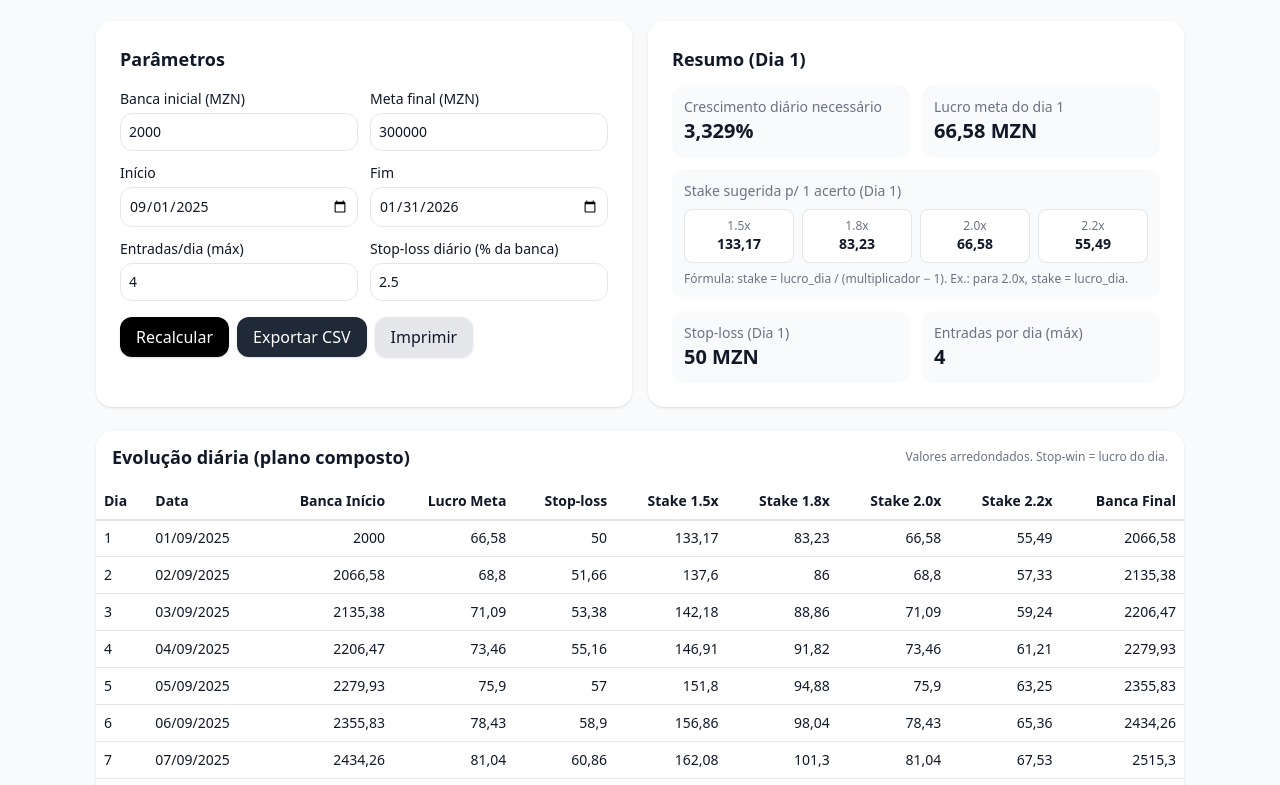
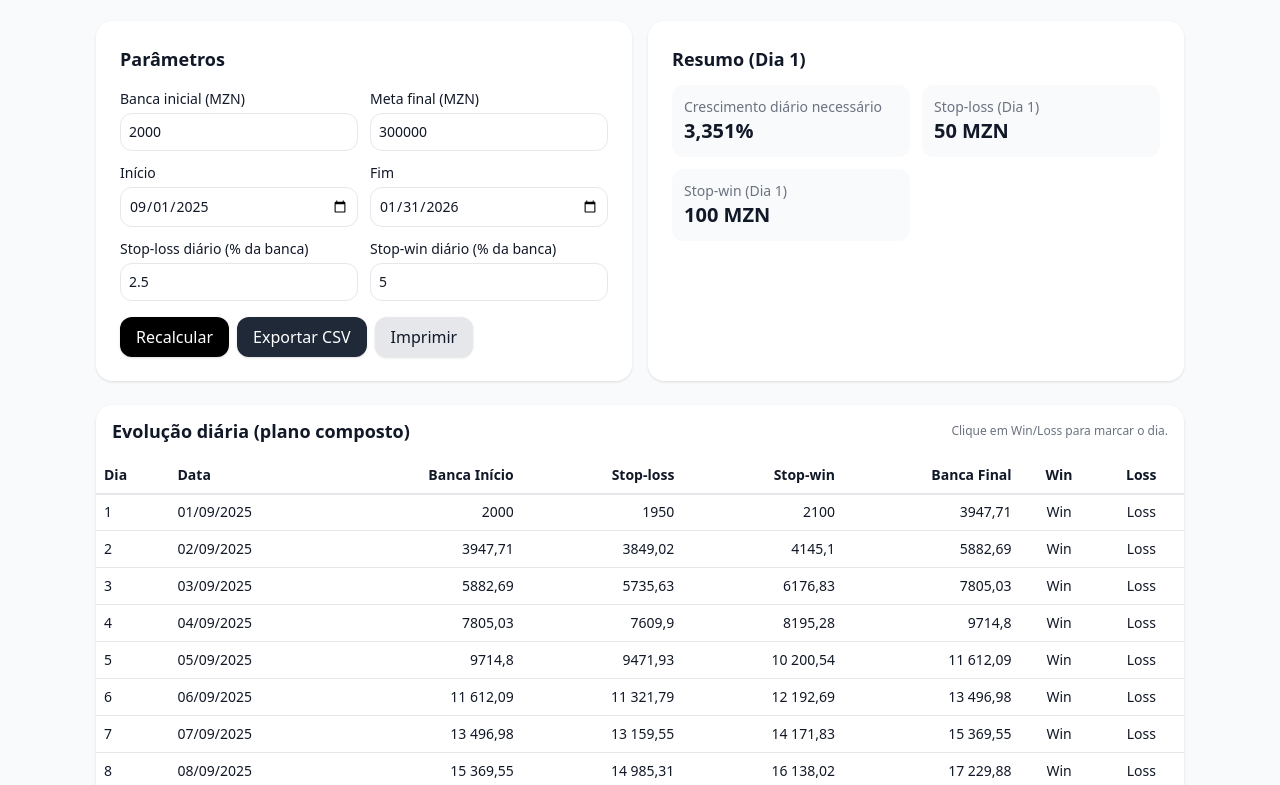
Before and after one commit to minrageC/Dashboard, a plain HTML site: page index.html in a window 1280 px wide. Shown: the part 91-876 px from the top of the page. Drawn offline with nearby package versions, Linux system fonts and the light colour scheme.

Commit message:
Update index.html

```diff
--- a/index.html
+++ b/index.html
@@ -1,9 +1,9 @@
 <!DOCTYPE html>
 <html lang="pt">
 <head>
-  <meta charset="utf-8" />
-  <meta name="viewport" content="width=device-width, initial-scale=1" />
-  <title>Plano Diário — 2.000 → 300.000 MZN</title>
+<meta charset="utf-8">
+<meta name="viewport" content="width=device-width, initial-scale=1">
+<title>Plano Diário</title>
 <script src="https://cdn.tailwindcss.com"></script>
 <style>
   * { box-sizing: border-box; }
@@ -11,100 +11,87 @@
   table { border-collapse: collapse; }
   th, td { border-bottom: 1px solid #e5e7eb; }
   .sticky-th { position: sticky; top: 0; background: white; box-shadow: 0 1px 0 #e5e7eb; z-index: 1; }
+  .win { background-color: #d1fae5 !important; color: #065f46; font-weight: bold; }
+  .loss { background-color: #fee2e2 !important; color: #b91c1c; font-weight: bold; }
+  .clickable { cursor: pointer; text-align: center; border-radius: 0.5rem; padding: 0.25rem; }
 </style>
 </head>
 <body class="bg-gray-50 text-gray-900">
 <main class="max-w-6xl mx-auto p-4 md:p-8">
+
 <header class="mb-6">
-      <h1 class="text-2xl md:text-3xl font-bold">Plano diário — 2.000 MZN → 300.000 MZN</h1>
-      <p class="text-sm text-gray-600">Período: <span id="periodo" class="font-medium">01/09/2025 → 31/01/2026</span> • Dias (inclusivos): <span id="dias" class="font-medium num"></span></p>
+<h1 class="text-2xl md:text-3xl font-bold">Plano diário</h1>
+<p class="text-sm text-gray-600">Período: <span id="periodo" class="font-medium">
+
+</span> • Dias (inclusivos): <span id="dias" class="font-medium num"></span></p>
 </header>
 
 <section class="grid md:grid-cols-2 gap-4 mb-6">
-      <!-- Parâmetros -->
-      <div class="bg-white rounded-2xl shadow p-4 md:p-6">
-        <h2 class="text-lg font-semibold mb-4">Parâmetros</h2>
+<div class="bg-white rounded-2xl shadow p-4 md:p-6 space-y-4">
+<h2 class="text-lg font-semibold">Parâmetros</h2>
 <div class="grid grid-cols-2 gap-3">
 <label class="text-sm">Banca inicial (MZN)
-            <input id="banca" type="number" class="w-full mt-1 rounded-xl border p-2 num" value="2000" min="1" />
+<input id="banca" type="number" class="w-full mt-1 rounded-xl border p-2 num" value="2000" min="1">
 </label>
 <label class="text-sm">Meta final (MZN)
-            <input id="meta" type="number" class="w-full mt-1 rounded-xl border p-2 num" value="300000" min="1" />
+<input id="meta" type="number" class="w-full mt-1 rounded-xl border p-2 num" value="300000" min="1">
 </label>
 <label class="text-sm">Início
-            <input id="inicio" type="date" class="w-full mt-1 rounded-xl border p-2" value="2025-09-01" />
+<input id="inicio" type="date" class="w-full mt-1 rounded-xl border p-2" value="2025-09-01">
 </label>
 <label class="text-sm">Fim
-            <input id="fim" type="date" class="w-full mt-1 rounded-xl border p-2" value="2026-01-31" />
-          </label>
-          <label class="text-sm">Entradas/dia (máx)
-            <input id="entradas" type="number" class="w-full mt-1 rounded-xl border p-2 num" value="4" min="1" max="20" />
+<input id="fim" type="date" class="w-full mt-1 rounded-xl border p-2" value="2026-01-31">
 </label>
 <label class="text-sm">Stop-loss diário (% da banca)
-            <input id="slPct" type="number" class="w-full mt-1 rounded-xl border p-2 num" value="2.5" step="0.1" />
+<input id="slPct" type="number" class="w-full mt-1 rounded-xl border p-2 num" value="2.5" step="0.1">
+</label>
+<label class="text-sm">Stop-win diário (% da banca)
+<input id="swPct" type="number" class="w-full mt-1 rounded-xl border p-2 num" value="5" step="0.1">
 </label>
 </div>
-        <div class="mt-4 flex gap-2">
+<div class="flex gap-2">
 <button id="recalcular" class="px-4 py-2 rounded-xl bg-black text-white shadow">Recalcular</button>
 <button id="exportar" class="px-4 py-2 rounded-xl bg-gray-800 text-white shadow">Exportar CSV</button>
 <button id="imprimir" class="px-4 py-2 rounded-xl bg-gray-200 shadow">Imprimir</button>
 </div>
 </div>
 
-      <!-- Resumo do dia 1 -->
-      <div class="bg-white rounded-2xl shadow p-4 md:p-6">
-        <h2 class="text-lg font-semibold mb-3">Resumo (Dia 1)</h2>
+<div class="bg-white rounded-2xl shadow p-4 md:p-6 space-y-3">
+<h2 class="text-lg font-semibold">Resumo (Dia 1)</h2>
 <div class="grid grid-cols-2 gap-3 text-sm">
 <div class="p-3 rounded-xl bg-gray-50">
 <div class="text-gray-500">Crescimento diário necessário</div>
 <div class="text-xl font-bold num" id="rPct">—</div>
 </div>
 <div class="p-3 rounded-xl bg-gray-50">
-            <div class="text-gray-500">Lucro meta do dia 1</div>
-            <div class="text-xl font-bold num"><span id="lucroDia1">—</span> MZN</div>
-          </div>
-          <div class="col-span-2 p-3 rounded-xl bg-gray-50">
-            <div class="text-gray-500 mb-2">Stake sugerida p/ 1 acerto (Dia 1)</div>
-            <div class="grid grid-cols-4 gap-2 text-center">
-              <div class="p-2 rounded-lg bg-white border"><div class="text-xs text-gray-500">1.5x</div><div class="font-semibold num" id="s15">—</div></div>
-              <div class="p-2 rounded-lg bg-white border"><div class="text-xs text-gray-500">1.8x</div><div class="font-semibold num" id="s18">—</div></div>
-              <div class="p-2 rounded-lg bg-white border"><div class="text-xs text-gray-500">2.0x</div><div class="font-semibold num" id="s20">—</div></div>
-              <div class="p-2 rounded-lg bg-white border"><div class="text-xs text-gray-500">2.2x</div><div class="font-semibold num" id="s22">—</div></div>
-            </div>
-            <p class="text-xs text-gray-500 mt-2">Fórmula: stake = lucro_dia / (multiplicador − 1). Ex.: para 2.0x, stake = lucro_dia.</p>
-          </div>
-          <div class="p-3 rounded-xl bg-gray-50">
 <div class="text-gray-500">Stop-loss (Dia 1)</div>
 <div class="text-xl font-bold num"><span id="slValor">—</span> MZN</div>
 </div>
 <div class="p-3 rounded-xl bg-gray-50">
-            <div class="text-gray-500">Entradas por dia (máx)</div>
-            <div class="text-xl font-bold" id="entrResumo">—</div>
+<div class="text-gray-500">Stop-win (Dia 1)</div>
+<div class="text-xl font-bold num"><span id="swValor">—</span> MZN</div>
 </div>
 </div>
 </div>
 </section>
 
-    <!-- Tabela -->
 <section class="bg-white rounded-2xl shadow overflow-hidden">
 <div class="px-4 py-3 flex items-center justify-between">
 <h2 class="text-lg font-semibold">Evolução diária (plano composto)</h2>
-        <div class="text-xs text-gray-500">Valores arredondados. Stop-win = lucro do dia.</div>
+<div class="text-xs text-gray-500">Clique em Win/Loss para marcar o dia.</div>
 </div>
-      <div class="overflow-auto max-h-[65vh]">
+<div class="overflow-auto max-h-[50vh]">
 <table class="w-full text-sm">
 <thead>
 <tr class="sticky-th">
 <th class="text-left p-2">Dia</th>
 <th class="text-left p-2">Data</th>
 <th class="text-right p-2">Banca Início</th>
-              <th class="text-right p-2">Lucro Meta</th>
 <th class="text-right p-2">Stop-loss</th>
-              <th class="text-right p-2">Stake 1.5x</th>
-              <th class="text-right p-2">Stake 1.8x</th>
-              <th class="text-right p-2">Stake 2.0x</th>
-              <th class="text-right p-2">Stake 2.2x</th>
+<th class="text-right p-2">Stop-win</th>
 <th class="text-right p-2">Banca Final</th>
+<th class="text-center p-2">Win</th>
+<th class="text-center p-2">Loss</th>
 </tr>
 </thead>
 <tbody id="tbody"></tbody>
@@ -113,136 +100,107 @@
 </section>
 
 <footer class="text-xs text-gray-500 mt-6">
-      <p>Disciplina recomendada: 3–5 entradas/dia; atingir <span class="num">stop-win</span> e encerrar; respeitar <span class="num">stop-loss</span> diário.</p>
+<p>Disciplina recomendada: atingir <span class="num">stop-win</span> e encerrar; respeitar <span class="num">stop-loss</span> diário.</p>
 </footer>
 </main>
 
 <script>
-    const fmt = (n) => new Intl.NumberFormat('pt-MZ', {maximumFractionDigits: 2}).format(n);
-    const fmtPct = (n) => new Intl.NumberFormat('pt-MZ', {maximumFractionDigits: 3}).format(n);
+const fmt=n=>new Intl.NumberFormat('pt-MZ',{maximumFractionDigits:2}).format(n);
+const fmtPct=n=>new Intl.NumberFormat('pt-MZ',{maximumFractionDigits:3}).format(n);
 
-    function daysInclusive(d1, d2){
-      const ms = (d2 - d1) / (1000*60*60*24);
-      return Math.floor(ms) + 1;
+function daysInclusive(d1,d2){return Math.floor((d2-d1)/(1000*60*60*24))+1;}
+
+function recalc(){
+  const banca=Number(document.getElementById('banca').value);
+  const meta=Number(document.getElementById('meta').value);
+  const inicio=new Date(document.getElementById('inicio').value);
+  const fim=new Date(document.getElementById('fim').value);
+  const slPct=Number(document.getElementById('slPct').value)/100;
+  const swPct=Number(document.getElementById('swPct').value)/100;
+
+  if(!banca||!meta||isNaN(inicio)||isNaN(fim)||fim<inicio){alert('Verifique os parâmetros.');return;}
+
+  const N=daysInclusive(inicio,fim);
+  document.getElementById('dias').textContent=N;
+  document.getElementById('periodo').textContent=`${inicio.toLocaleDateString('pt-PT')} → ${fim.toLocaleDateString('pt-PT')}`;
+
+  const tbody=document.getElementById('tbody'); tbody.innerHTML='';
+  let B=banca;
+
+  for(let i=1;i<=N;i++){
+    const d=new Date(inicio); d.setDate(inicio.getDate()+(i-1));
+
+    const SL=B-B*slPct;
+    const SW=B+B*swPct;
+    const Bfim=B+(meta-B)/N;
+
+    const tr=document.createElement('tr'); tr.dataset.index=i-1;
+    const cells=[i,d.toLocaleDateString('pt-PT'),fmt(B),fmt(SL),fmt(SW),fmt(Bfim)];
+    cells.forEach((c,idx)=>{
+      const td=document.createElement('td');
+      td.className='p-2 '+(idx>=2?'text-right num':'');
+      td.textContent=c;
+      tr.appendChild(td);
+    });
+
+    const winTd=document.createElement('td'); const winDiv=document.createElement('div');
+    winDiv.className='clickable'; winDiv.textContent='Win';
+    winDiv.addEventListener('click',()=>{ tr.classList.toggle('win'); tr.classList.remove('loss'); atualizarResumo(); });
+    winTd.appendChild(winDiv); tr.appendChild(winTd);
+
+    const lossTd=document.createElement('td'); const lossDiv=document.createElement('div');
+    lossDiv.className='clickable'; lossDiv.textContent='Loss';
+    lossDiv.addEventListener('click',()=>{ tr.classList.toggle('loss'); tr.classList.remove('win'); atualizarResumo(); });
+    lossTd.appendChild(lossDiv); tr.appendChild(lossTd);
+
+    tbody.appendChild(tr); B=Bfim;
   }
 
-    function recalc(){
-      const banca = Number(document.getElementById('banca').value || 0);
-      const meta = Number(document.getElementById('meta').value || 0);
-      const inicio = new Date(document.getElementById('inicio').value);
-      const fim = new Date(document.getElementById('fim').value);
-      const entradas = Number(document.getElementById('entradas').value || 1);
-      const slPct = Number(document.getElementById('slPct').value || 0);
-
-      if(!banca || !meta || !(inicio instanceof Date) || !(fim instanceof Date) || isNaN(inicio) || isNaN(fim) || fim < inicio){
-        alert('Verifique os parâmetros.');
-        return;
+  window.__export={banca,meta,inicio,fim,N,slPct,swPct};
+  atualizarResumo();
 }
 
-      const N = daysInclusive(inicio, fim);
-      document.getElementById('dias').textContent = N;
-      document.getElementById('periodo').textContent = `${inicio.toLocaleDateString('pt-PT')} → ${fim.toLocaleDateString('pt-PT')}`;
+function atualizarResumo(){
+  const tbody=document.getElementById('tbody');
+  if(!tbody.firstChild) return;
+  const primeiraLinha=tbody.firstChild;
+  const B=Number(primeiraLinha.cells[2].textContent.replace(/\./g,''));
+  const slPct=window.__export.slPct;
+  const swPct=window.__export.swPct;
 
-      const r = Math.pow(meta / banca, 1 / N) - 1; // taxa diária composta
-      document.getElementById('rPct').textContent = fmtPct(r * 100) + '%';
-      document.getElementById('entrResumo').textContent = entradas;
+  let lucroDia=primeiraLinha.classList.contains('win')?B*swPct:(primeiraLinha.classList.contains('loss')?-B*slPct:0);
 
-      // Dia 1
-      const lucroDia1 = banca * r;
-      document.getElementById('lucroDia1').textContent = fmt(lucroDia1);
-      document.getElementById('s15').textContent = fmt(lucroDia1 / (1.5 - 1));
-      document.getElementById('s18').textContent = fmt(lucroDia1 / (1.8 - 1));
-      document.getElementById('s20').textContent = fmt(lucroDia1 / (2.0 - 1));
-      document.getElementById('s22').textContent = fmt(lucroDia1 / (2.2 - 1));
-      document.getElementById('slValor').textContent = fmt(banca * slPct / 100);
+  document.getElementById('slValor').textContent=fmt(B*slPct);
+  document.getElementById('swValor').textContent=fmt(B*swPct);
 
-      // Tabela
-      const tbody = document.getElementById('tbody');
-      tbody.innerHTML = '';
-
-      let B = banca;
-      for(let i=1; i<=N; i++){
-        const d = new Date(inicio);
-        d.setDate(inicio.getDate() + (i-1));
-        const lucro = B * r;
-        const SL = B * slPct / 100;
-        const stake15 = lucro / (1.5 - 1);
-        const stake18 = lucro / (1.8 - 1);
-        const stake20 = lucro / (2.0 - 1);
-        const stake22 = lucro / (2.2 - 1);
-        const Bfim = B * (1 + r);
-
-        const tr = document.createElement('tr');
-        const cells = [
-          i,
-          d.toLocaleDateString('pt-PT'),
-          fmt(B),
-          fmt(lucro),
-          fmt(SL),
-          fmt(stake15),
-          fmt(stake18),
-          fmt(stake20),
-          fmt(stake22),
-          fmt(Bfim),
-        ];
-        cells.forEach((c, idx)=>{
-          const td = document.createElement('td');
-          td.className = 'p-2 ' + (idx>=2 ? 'text-right num' : '');
-          td.textContent = c;
-          tr.appendChild(td);
-        });
-        tbody.appendChild(tr);
-        B = Bfim;
-      }
-
-      // CSV export data cache
-      window.__export = {banca, meta, inicio, fim, N, r, slPct};
+  let bancaAtual=B+lucroDia;
+  const diasRestantes=window.__export.N-1;
+  let crescimento=0;
+  if(diasRestantes>0){ crescimento=Math.pow(window.__export.meta/bancaAtual,1/diasRestantes)-1; }
+  document.getElementById('rPct').textContent=fmtPct(crescimento*100)+'%';
 }
 
 function exportCSV(){
-      if(!window.__export){ return; }
-      const {banca, meta, inicio, fim, N, r, slPct} = window.__export;
-      let B = banca;
-      let lines = [
-        ['Dia','Data','Banca Inicio','Lucro Meta','Stop-loss','Stake 1.5x','Stake 1.8x','Stake 2.0x','Stake 2.2x','Banca Final']
-      ];
-      for(let i=1; i<=N; i++){
-        const d = new Date(inicio);
-        d.setDate(inicio.getDate() + (i-1));
-        const lucro = B * r;
-        const SL = B * slPct / 100;
-        const row = [
-          i,
-          d.toISOString().slice(0,10),
-          B.toFixed(2),
-          lucro.toFixed(2),
-          SL.toFixed(2),
-          (lucro/(1.5-1)).toFixed(2),
-          (lucro/(1.8-1)).toFixed(2),
-          (lucro/(2.0-1)).toFixed(2),
-          (lucro/(2.2-1)).toFixed(2),
-          (B*(1+r)).toFixed(2)
-        ];
+  if(!window.__export) return;
+  const tbody=document.getElementById('tbody');
+  const lines=[['Dia','Data','Banca Inicio','Stop-loss','Stop-win','Banca Final']];
+  for(let i=0;i<tbody.children.length;i++){
+    const tr=tbody.children[i];
+    const row=[];
+    for(let j=0;j<6;j++) row.push(tr.cells[j].textContent);
     lines.push(row);
-        B = B * (1 + r);
   }
-      const csv = lines.map(a=>a.join(',')).join('\n');
-      const blob = new Blob([csv], {type: 'text/csv;charset=utf-8;'});
-      const url = URL.createObjectURL(blob);
-      const a = document.createElement('a');
-      a.href = url;
-      a.download = 'plano_diario_2000_para_300000.csv';
-      document.body.appendChild(a);
-      a.click();
-      document.body.removeChild(a);
-      URL.revokeObjectURL(url);
+  const csv=lines.map(a=>a.join(',')).join('\n');
+  const blob=new Blob([csv],{type:'text/csv;charset=utf-8;'});
+  const url=URL.createObjectURL(blob);
+  const a=document.createElement('a'); a.href=url; a.download='plano_diario.csv';
+  document.body.appendChild(a); a.click(); document.body.removeChild(a); URL.revokeObjectURL(url);
 }
 
-    document.getElementById('recalcular').addEventListener('click', recalc);
-    document.getElementById('exportar').addEventListener('click', exportCSV);
-    document.getElementById('imprimir').addEventListener('click', ()=> window.print());
+document.getElementById('recalcular').addEventListener('click',recalc);
+document.getElementById('exportar').addEventListener('click',exportCSV);
+document.getElementById('imprimir').addEventListener('click',()=>window.print());
 
-    // inicializa
 recalc();
 </script>
 </body>
```
Lines whose indentation alone changed are shown as unchanged.
